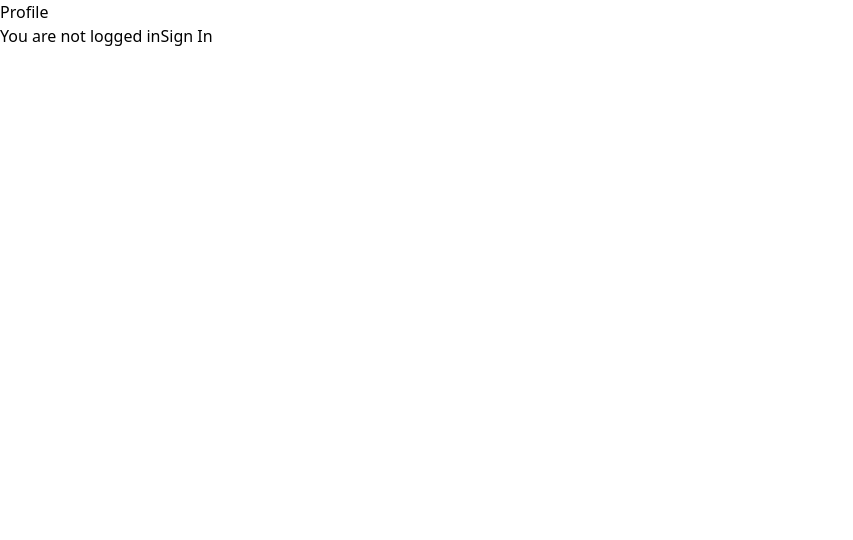
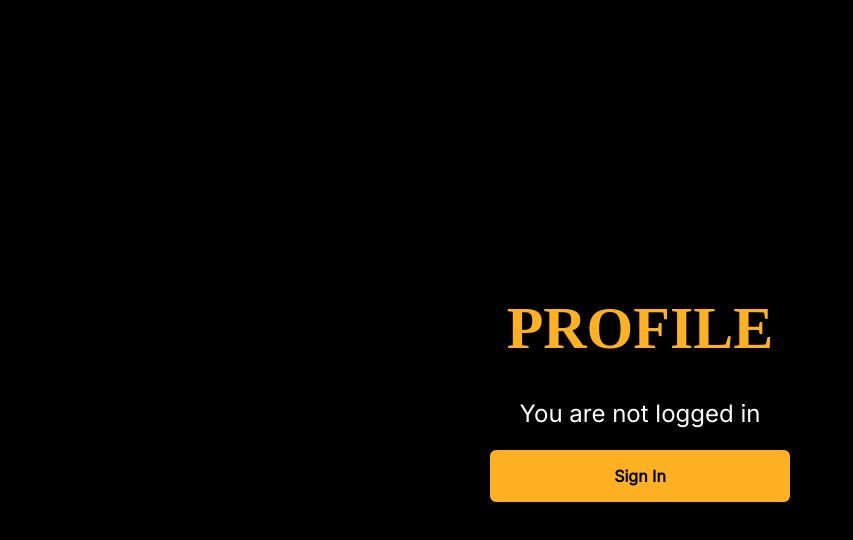
Before and after one commit to notsosimppole/aahvan-front, a Next.js app: page /profile in a window 1280 px wide. Shown: the top 540 px of the page, without its empty margins (0-853 px from the left). Built offline with nearby package versions, Linux system fonts and the light colour scheme; no server answers; a web font is replaced by a local one.

Commit message:
added all frontend changes to profile related pages

```diff
--- a/pages/auth/signin.js
+++ b/pages/auth/signin.js
@@ -31,7 +31,9 @@ const Signin = () => {
 			push('/profile')
 		}, 5000)
 
-		return (<Heading>you are signed in.... wait we are redirecting you to profile page</Heading>)
+		return (<Heading><div className='h-screen flex items-center justify-center bg-[#101010] text-white text-4xl'>
+			You have been signed in! Redirecting you to the profile page...
+		</div></Heading>)
 	}
 
 	const handleOAuthSignIn = (provider) => () => signIn(provider)
@@ -47,6 +49,7 @@ const Signin = () => {
 	return (
 		<Box>
 
+			<div className='h-screen items-center justify-center flex bg-[#101010] text-white font-inter'>
 				<VStack>
 					{providers.map(({ name, Icon }) => (
 						<Button
@@ -55,11 +58,13 @@ const Signin = () => {
 							onClick={handleOAuthSignIn(name)}
 							textTransform='uppercase'
 							w='100%'
+							className='bg-[#FFB124] border-2 border-[#FFB124] text-black px-4 py-3 rounded-md mt-5 font-inter font-semibold hover:bg-transparent hover:text-[#FFB124] transition duration-200 ease-in-out'
 						>
 							Sign in with {name}
 						</Button>
 					))}
 				</VStack>
+			</div>
 		</Box>
 	)
 }
--- a/pages/profile.js
+++ b/pages/profile.js
@@ -38,23 +38,32 @@ const Profile = ({users}) => {
 	const handleSignIn = () => push(`/auth/signin?callbackUrl=${asPath}`)
   return (
     <>
-    <div>Profile</div>
     {
-        session ? (<>You are logged in {session.user.email}
-
-
-         <div>
+        session ? (<div
+        className='w-full h-screen bg-[#101010] text-white flex flex-col items-center font-inter'
+        >
+        <span
+        className='text-2xl pt-4 font-bold text-[#FFB124] pb-10'
+        >Welcome, {session.user.email}</span>
+        <div
+        className='w-10/12 px-10 py-5'
+        >
+          <div
+          className='text-2xl font-bold text-[#FFB124] pb-5 stencil uppercase'
+          >Profile</div>
           <p>Your info : </p>
           <p>college :  DTU </p>
           <p>last uploaded file : Something</p>
         </div>
-        <form onSubmit={handleSubmit}>
+        <form onSubmit={handleSubmit}
+        className='w-10/12 px-10 py-5 bg-[#1F1F1F] rounded-md flex flex-col gap-5'
+        >
             <label>
               College
             </label>
             <input
               type="text"
-            className="bg-slate-300 rounded-md"
+              className="w-full bg-transparent border-2 py-2 px-2 rounded-lg border-[#BDA54F] outline-none"
               value={college} onChange={(e)=>setCollege(e.target.value)}
             />
 
@@ -62,19 +71,31 @@ const Profile = ({users}) => {
               File
             </label>
             <input
-          className="bg-slate-300 rounded-md"
+            className="w-full bg-transparent border-2 py-2 px-2 rounded-lg border-[#BDA54F] outline-none"
               type="text" value={file} onChange={(e)=>setFile(e.target.value)}
             />
 
-          <button type="submit">
+            <button type="submit" className='bg-[#FFB124] border-2 border-[#FFB124] text-black py-3 rounded-md mt-5 font-inter font-semibold hover:bg-transparent hover:text-[#FFB124] transition duration-200 ease-in-out w-full max-w-[300px] self-center'>
               Submit
             </button>
         </form>
-        <button onClick={handleSignOut}>
+        <div className='w-10/12 px-10'>
+          <button onClick={handleSignOut}
+            className='bg-[#FFB124] border-2 border-[#FFB124] text-black py-3 rounded-md mt-5 font-inter font-semibold hover:bg-transparent hover:text-[#FFB124] transition duration-200 ease-in-out w-full max-w-[300px] text-xl'
+          >
               Sign Out
           </button>
-         </>) : (<> You are not logged in
-        <button onClick={handleSignIn}>Sign In</button>
+        </div>
+         </div>) : (<>
+         <div className='w-full h-screen bg-black text-white flex flex-col items-center justify-center'>
+             <h1 className='text-6xl font-bold stencil text-[#FFB124] pb-10 uppercase'>Profile</h1>
+              <p
+              className='text-2xl font-thin font-inter'
+              >You are not logged in</p>
+              <button onClick={handleSignIn}
+              className='bg-[#FFB124] border-2 border-[#FFB124] text-black py-3 rounded-md mt-5 font-inter font-semibold hover:bg-transparent hover:text-[#FFB124] transition duration-200 ease-in-out w-full max-w-[300px]'
+              >Sign In</button>
+         </div>
         </>)
     }
 
```
Lines whose indentation alone changed are shown as unchanged.
